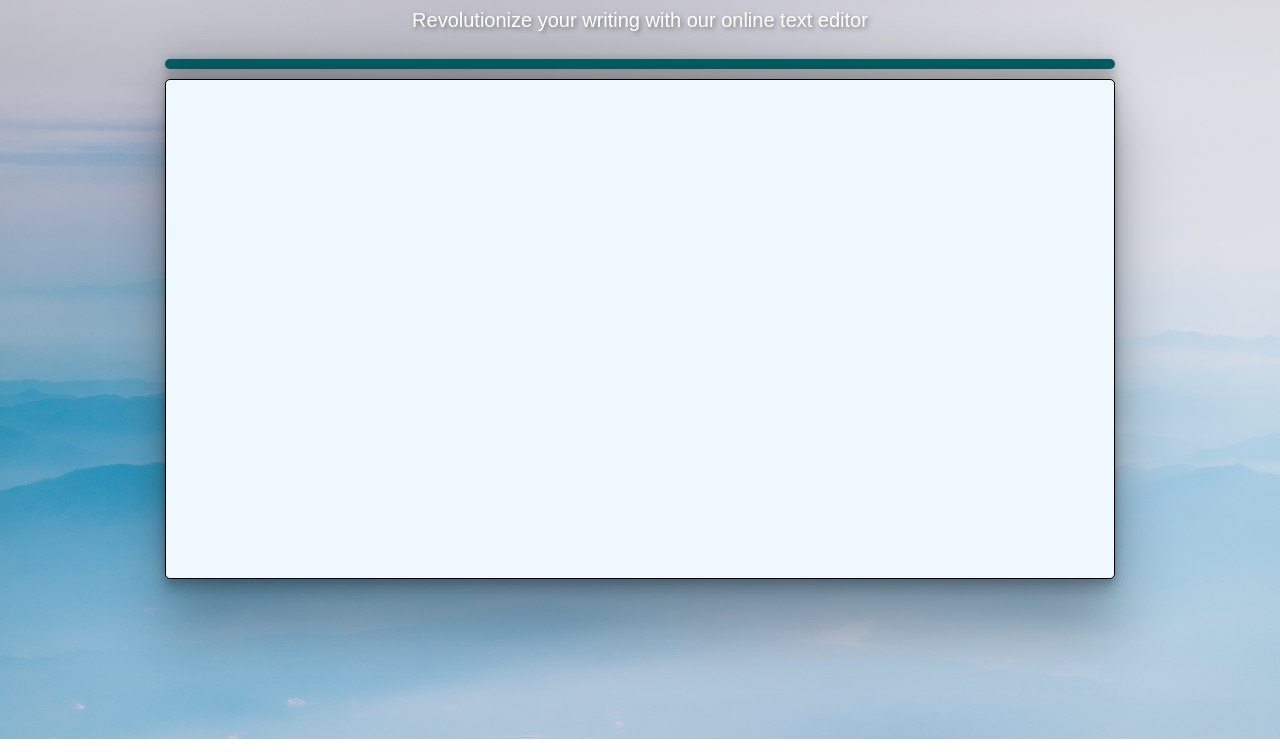
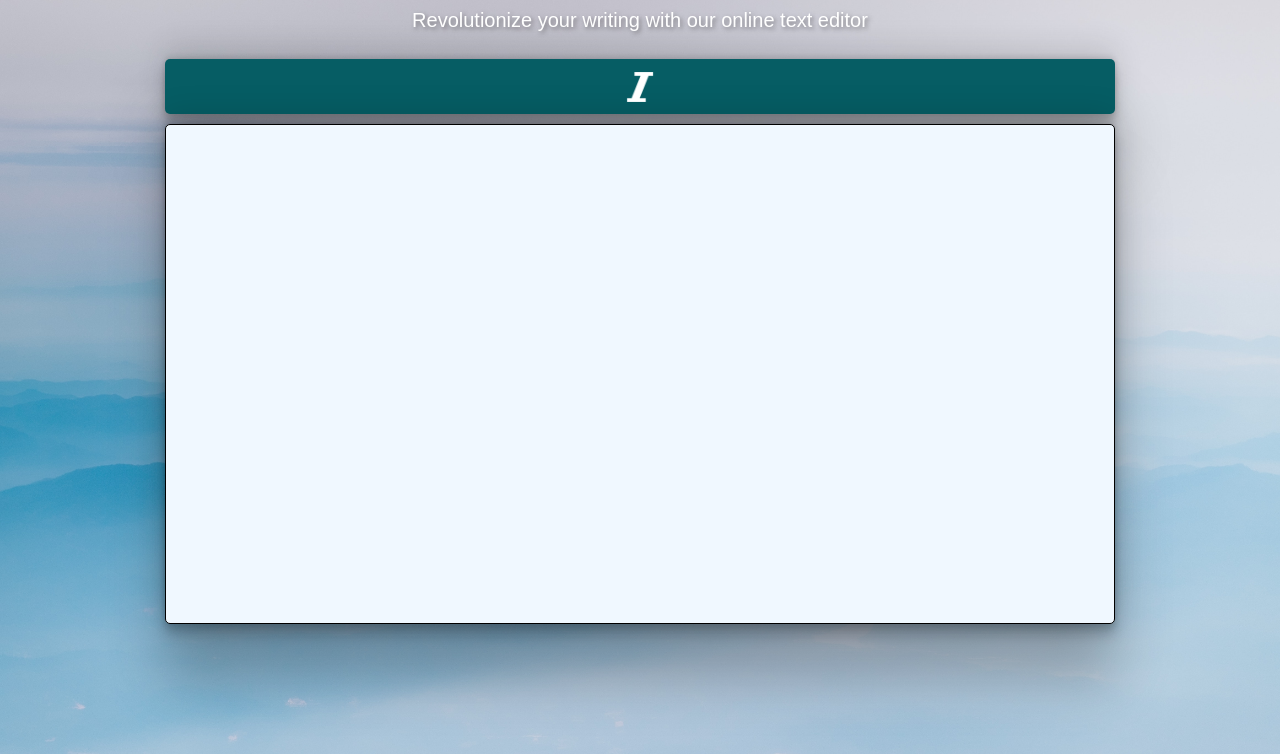
Before and after one commit to ravindukavi20/Text_Editor_web, a plain HTML site: page index.html in a window 1280 px wide. Shown: the part 61-815 px from the top of the page. Drawn offline with nearby package versions, Linux system fonts and the light colour scheme.

Commit message:
add italic feature

```diff
--- a/index.html
+++ b/index.html
@@ -24,6 +24,9 @@
     <div class="container_01">
         <div class="toolbar">
 
+            <button class="italic" onclick="toggleItalic()">
+                <img src="Resources/italic-xxl.png" width="30">
+            </button>
         </div>
 
 		<div class="text_area" id="text_area" contenteditable="true"></div>
--- a/script.js
+++ b/script.js
@@ -0,0 +1,3 @@
+function toggleItalic() {
+    document.execCommand('italic', false, null);
+}
```
